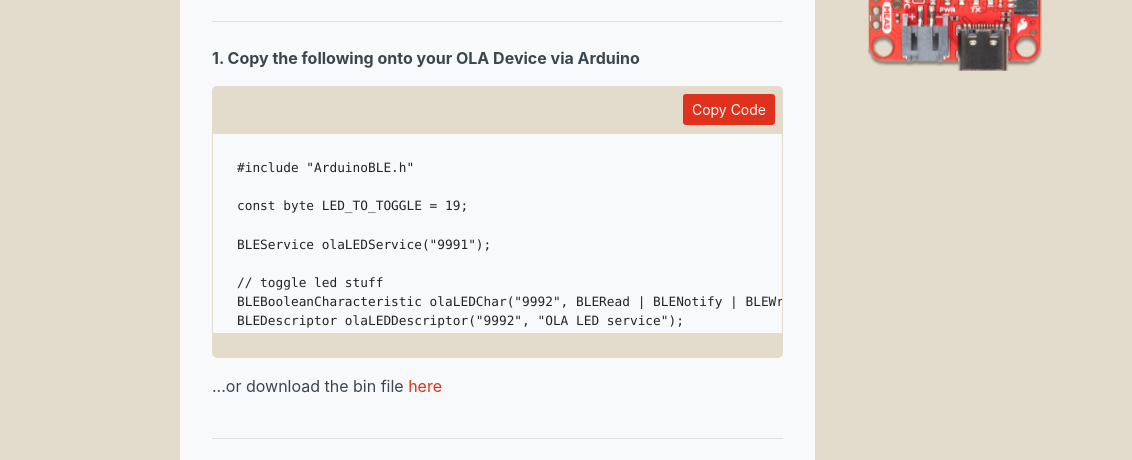
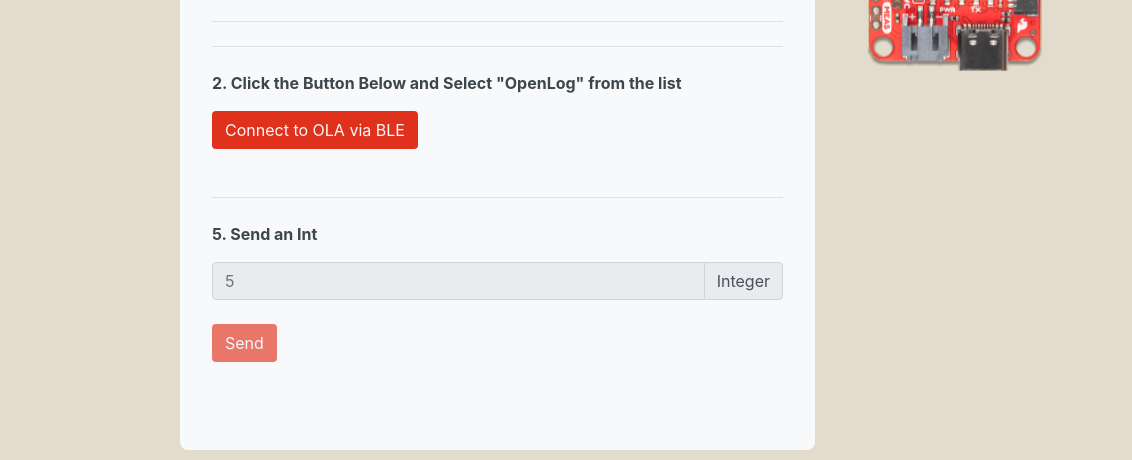
Before and after one commit to sparkfunX/BLE_Browser_Config, a plain HTML site: page led_demo.html in a window 1280 px wide. Shown: the part 324-784 px from the top of the page, 0-1132 px from the left. Drawn offline with nearby package versions, Linux system fonts and the light colour scheme.

Commit message:
Update led_demo.html

```diff
--- a/led_demo.html
+++ b/led_demo.html
@@ -173,7 +173,7 @@
                         update settings and monitor output. Let's give it a try!</p>
                     <hr class="my-4">
 
-                    <div class="row">
+                    <!-- <div class="row">
                         <div class="col-12">
                             <p><strong>1. Copy the following onto your OLA Device via Arduino</strong></p>
                             <div class="arduino-header p-2 clearfix">
@@ -361,11 +361,11 @@ void loop()
                                     href="./assets/bins/countdown_led_ble.ino.bin" target="_blank">here</a></p>
                         </div>
 
-                    </div>
+                    </div> -->
                     <hr class="my-4">
                     <div class="row">
                         <div class="col-12">
-                            <p><strong>2. Click the Button Below and Select "OpenLog Artemis LED Demo - SparkFun" from
+                            <p><strong>2. Click the Button Below and Select "OpenLog" from
                                     the list</strong></p>
                             <button id="connect-button" class="btn connect-button mb-4" href="#" role="button">Connect
                                 to OLA via BLE</button>
```
